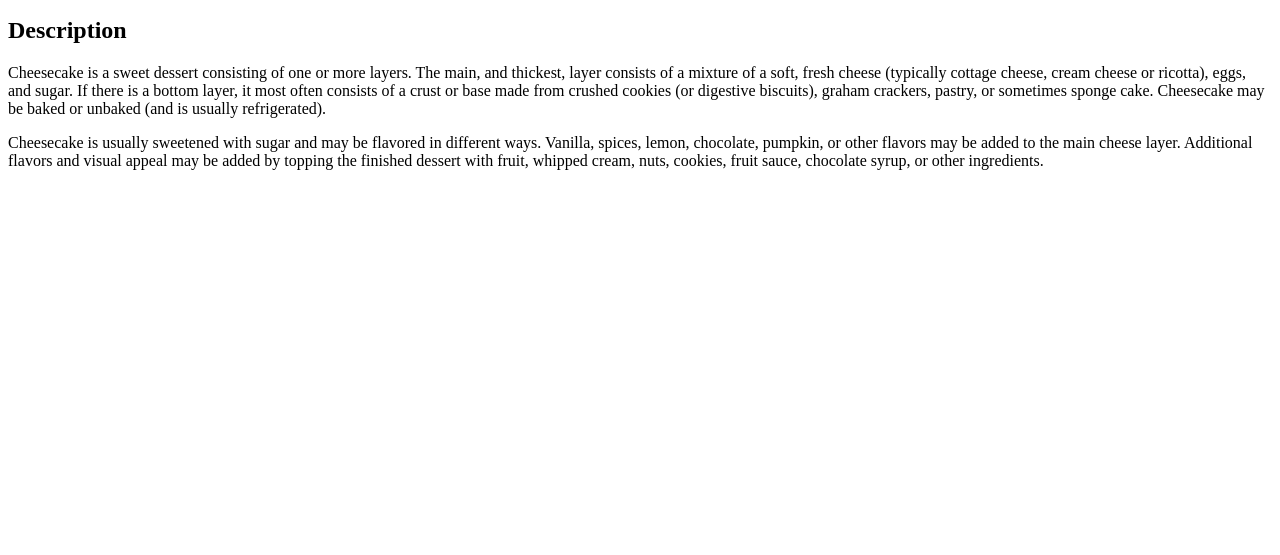
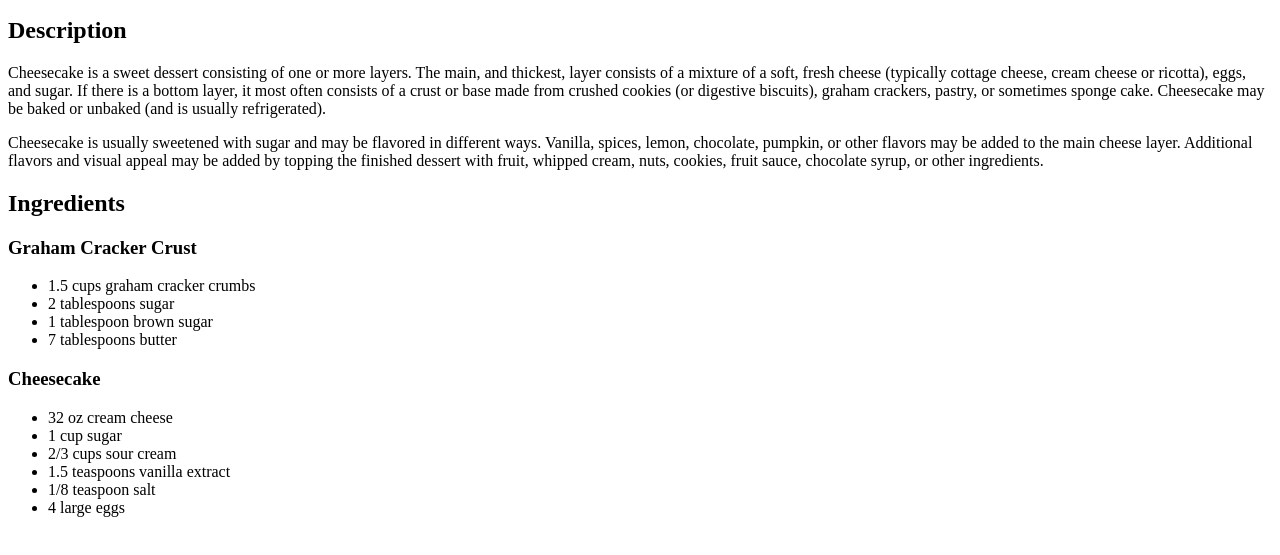
Before and after one commit to artemtelunts/odin-recipes, a plain HTML site: page recipes/cheesecake.html in a window 1280 px wide. Shown: the part 101-656 px from the top of the page. Drawn offline with Linux system fonts and the light colour scheme.

Commit message:
Add h2 and unordered list for ingredients

```diff
--- a/recipes/cheesecake.html
+++ b/recipes/cheesecake.html
@@ -12,5 +12,22 @@
     <h2>Description</h2>
     <p>Cheesecake is a sweet dessert consisting of one or more layers. The main, and thickest, layer consists of a mixture of a soft, fresh cheese (typically cottage cheese, cream cheese or ricotta), eggs, and sugar. If there is a bottom layer, it most often consists of a crust or base made from crushed cookies (or digestive biscuits), graham crackers, pastry, or sometimes sponge cake. Cheesecake may be baked or unbaked (and is usually refrigerated).</p>
     <p>Cheesecake is usually sweetened with sugar and may be flavored in different ways. Vanilla, spices, lemon, chocolate, pumpkin, or other flavors may be added to the main cheese layer. Additional flavors and visual appeal may be added by topping the finished dessert with fruit, whipped cream, nuts, cookies, fruit sauce, chocolate syrup, or other ingredients.</p>
+    <h2>Ingredients</h2>
+    <h3>Graham Cracker Crust</h3>
+    <ul>
+        <li>1.5 cups graham cracker crumbs</li>
+        <li>2 tablespoons sugar</li>
+        <li>1 tablespoon brown sugar</li>
+        <li>7 tablespoons butter</li>
+    </ul>
+    <h3>Cheesecake</h3>
+    <ul>
+        <li>32 oz cream cheese</li>
+        <li>1 cup sugar</li>
+        <li>2/3 cups sour cream</li>
+        <li>1.5 teaspoons vanilla extract</li>
+        <li>1/8 teaspoon salt</li>
+        <li>4 large eggs</li>
+    </ul>
 </body>
 </html>
```
